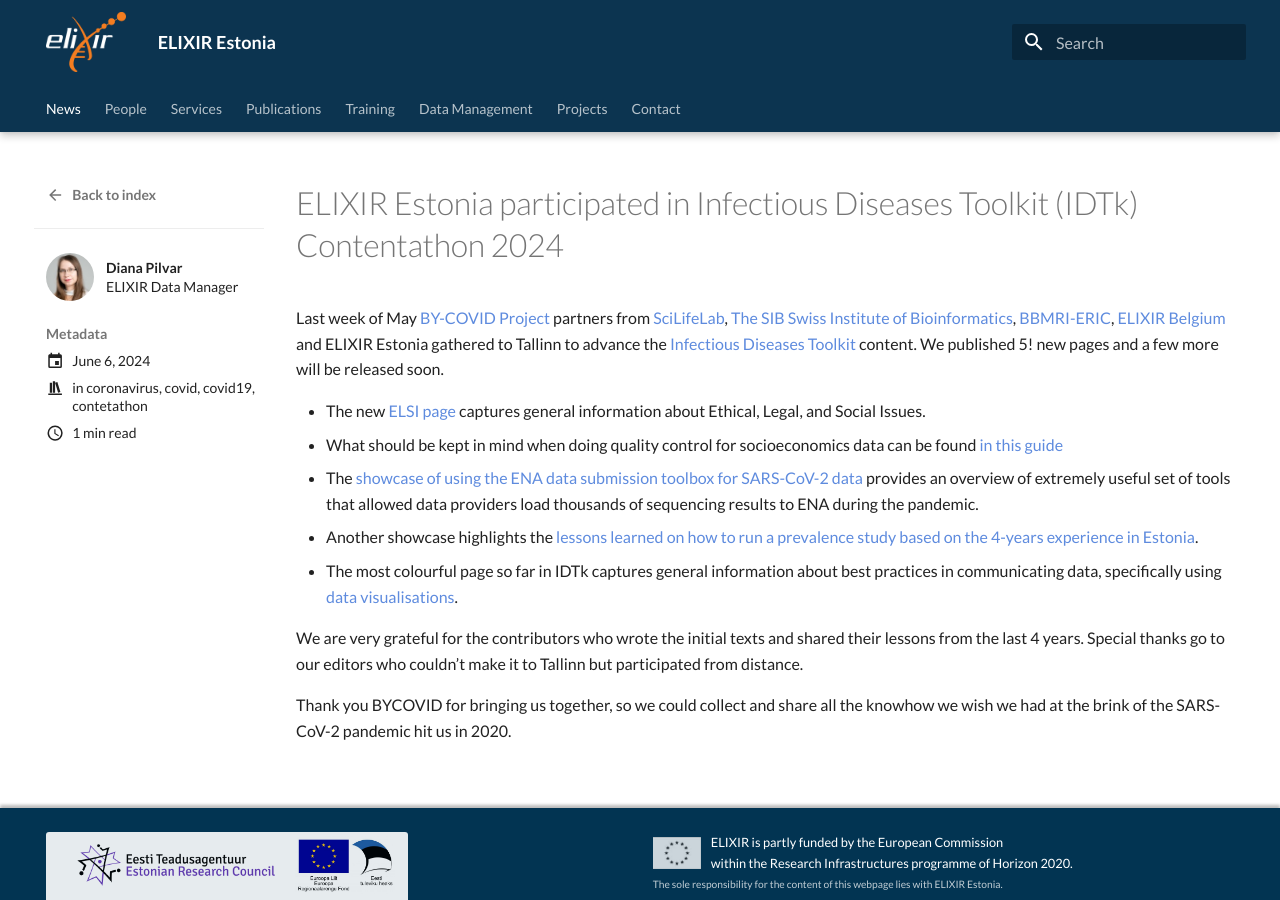
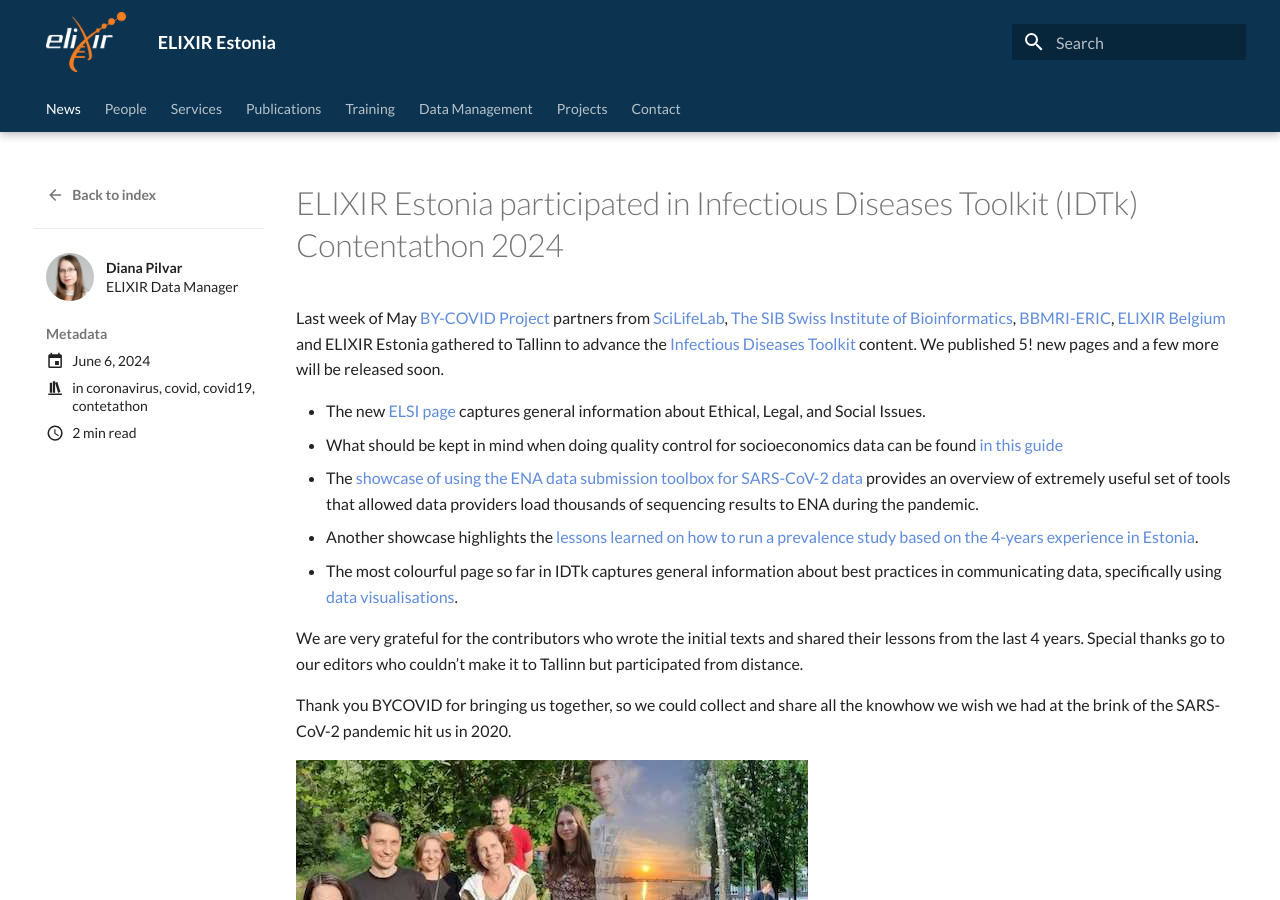
Before and after one commit to ELIXIREstonia/elixirestonia.github.io, an MkDocs documentation site: the page built from content/news/posts/2024/IDTk_contetathon_2024.md, in a window 1280 px wide and 900 px high. Built offline with MkDocs 1.6.1 and Material for MkDocs 9.7.7, drawn with Linux system fonts in a browser that asks for light colours.

Commit message:
uploaded IDTk contetathon picture

```diff
--- a/content/news/posts/2024/IDTk_contetathon_2024.md
+++ b/content/news/posts/2024/IDTk_contetathon_2024.md
@@ -28,3 +28,5 @@
 We are very grateful for the contributors who wrote the initial texts and shared their lessons from the last 4 years. Special thanks go to our editors who couldn't make it to Tallinn but participated from distance.
 
 Thank you BYCOVID for bringing us together, so we could collect and share all the knowhow we wish we had at the brink of the SARS-CoV-2 pandemic hit us in 2020.
+
+![Participants group photo collage](/assets/images/events/IDTk_contetathon_2024_Tallinn.jpg)
```
Also changed, not shown: content/assets/images/events/IDTk_contetathon_2024_Tallinn.jpg (added).
